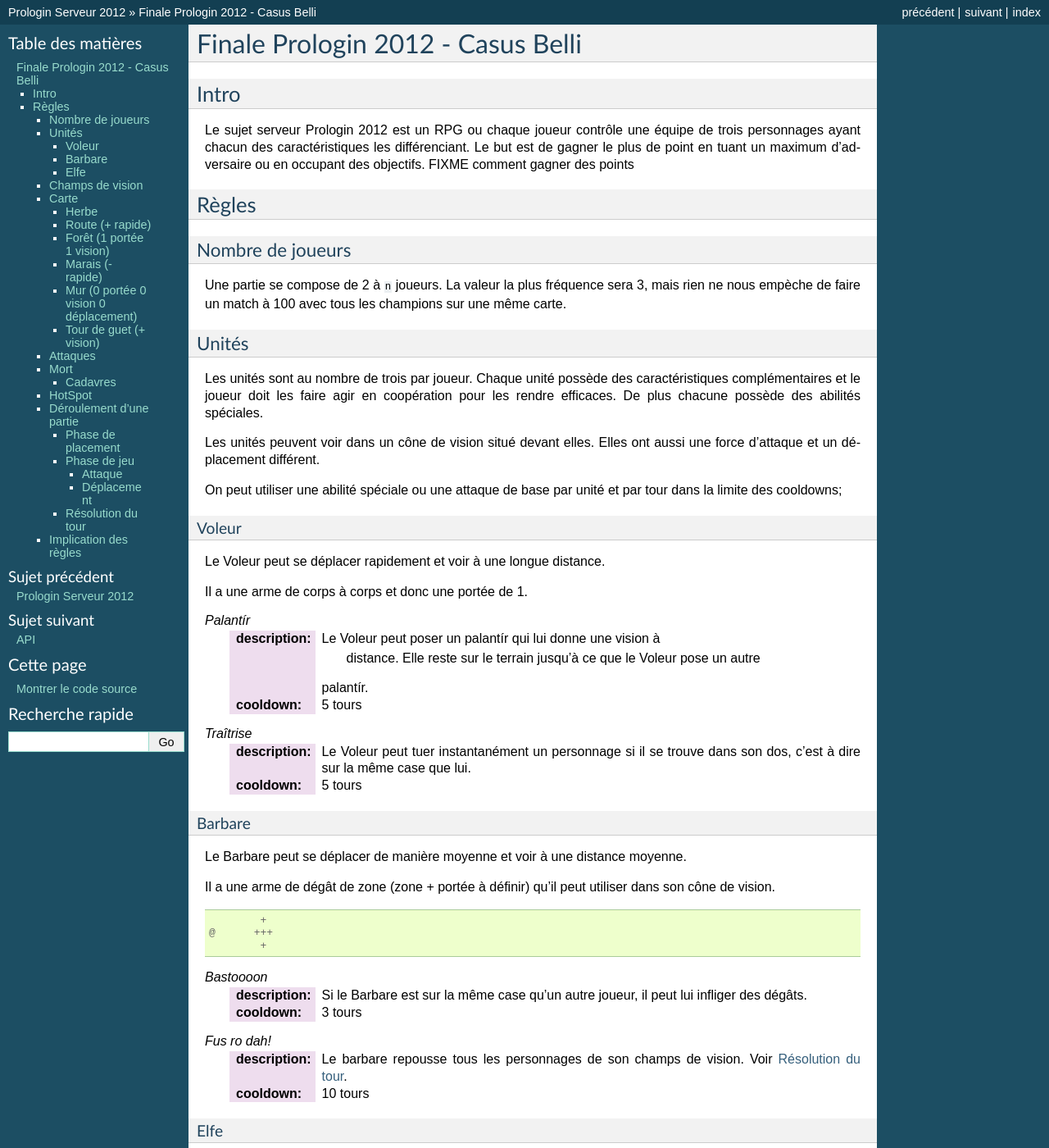
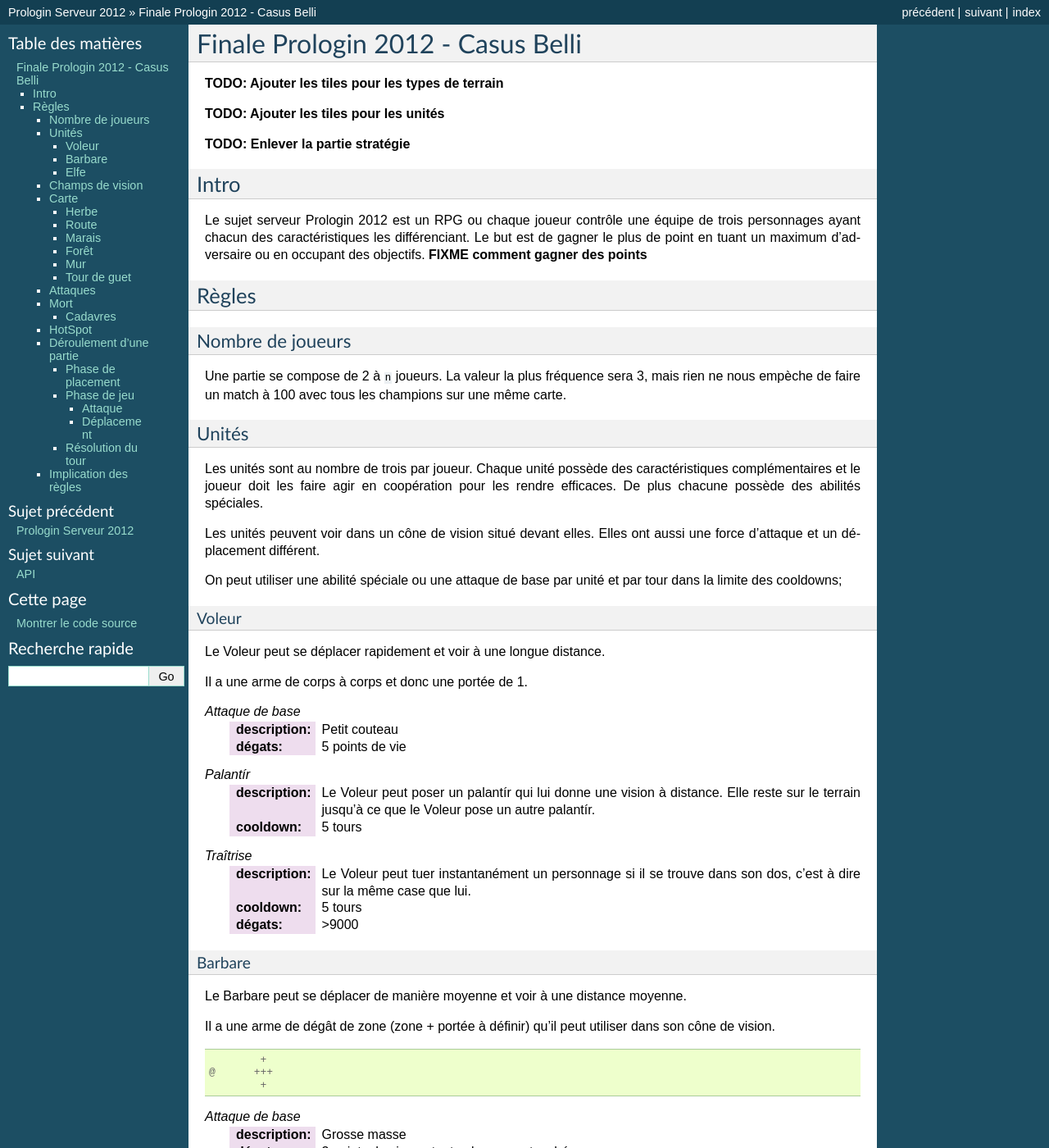
Before and after one commit to prologin/prologin2012, a Sphinx documentation site: the page built from doc/serveur.rst, in a window 1280 px wide and 1400 px high. Shown: the whole window at 82% size. Built offline with Sphinx 7.4.7, drawn with Linux system fonts in a browser that asks for light colours; some of the changed text lies outside the part shown.

Commit message:
doc/serveur.rst: ajout attaques de base

```diff
--- a/doc/serveur.rst
+++ b/doc/serveur.rst
@@ -1,6 +1,12 @@
 ==================================
 Finale Prologin 2012 - Casus Belli
 ==================================
+
+**TODO: Ajouter les tiles pour les types de terrain**
+
+**TODO: Ajouter les tiles pour les unités**
+
+**TODO: Enlever la partie stratégie**
 
 -----
 Intro
@@ -9,7 +15,7 @@
 Le sujet serveur Prologin 2012 est un RPG ou chaque joueur contrôle une équipe
 de trois personnages ayant chacun des caractéristiques les différenciant. Le
 but est de gagner le plus de point en tuant un maximum d'adversaire ou en
-occupant des objectifs. FIXME comment gagner des points
+occupant des objectifs. **FIXME comment gagner des points**
 
 ------
 Règles
@@ -43,16 +49,21 @@
 
 Il a une arme de corps à corps et donc une portée de 1.
 
+*Attaque de base*
+  :description: Petit couteau
+  :dégats: 5 points de vie
+
 *Palantír*
   :description: Le Voleur peut poser un palantír qui lui donne une vision à
     distance. Elle reste sur le terrain jusqu'à ce que le Voleur pose un autre
-   palantír.
+    palantír.
   :cooldown: 5 tours
 
 *Traîtrise*
   :description: Le Voleur peut tuer instantanément un personnage si il se
     trouve dans son dos, c'est à dire sur la même case que lui.
   :cooldown: 5 tours
+  :dégats: >9000
 
 Barbare
 -------
@@ -67,6 +78,10 @@
           +
   @      +++
           +
+
+*Attaque de base*
+  :description: Grosse masse
+  :dégats: 3 points de vie sur toutes les cases touchées
 
 *Bastoooon*
   :description: Si le Barbare est sur la même case qu'un autre joueur, il peut
@@ -83,9 +98,13 @@
 
 L'Elfe peut se déplacer de manière lente et voir à une distance moyenne.
 
-Il peut tirer sur toutes les cases visibles qui ne sont pas dans *son* cône de
-vision. C'est à dire qu'il peut tirer dans le champs de vision des autres
-personnage de son équipe.
+Il peut tirer sur toutes les cases visibles par le membres de son équipe. C'est
+à dire qu'il peut tirer dans le champs de vision des autres personnage de son
+équipe.
+
+*Attaque de base*
+  :description: Arc
+  :dégats: 2 points de vie
 
 *I see what you did there.*
   :description: Le tireur d'élite peut réveler une zone (géométrie à définir)
@@ -162,17 +181,27 @@
 
 Zone normale.
 
+Route
+-----
 
-Route (+ rapide)
------------------------------------------
+*Plus rapide*
 
 Les personnages sur une route peuvent se déplacer deux fois plus rapidement que
 sur l'herbe, c'est à dire qu'ils consoment 1 point de déplacement au lieu de
 2.
 
+Marais
+------
 
-Forêt (1 portée 1 vision)
--------------------------
+*Moins rapide*
+
+Un personnage qui veut se déplacer dans un marais doit dépenser quatre points
+par case traversée.
+
+Forêt
+-----
+
+*Vision réduite à 1, camouflage*
 
 Un personnage qui regarde vers la foret ne peut voir qu'une seule case en face
 de lui et un personnage hors de la foret ne peut pas voir l'intérieur de
@@ -221,19 +250,27 @@
     .....
      .@.
 
-Marais (- rapide)
------------------
+Mur
+---
 
-Un personnage qui veut se déplacer dans un marais doit dépenser quatre points
-par case traversée.
-
-Mur (0 portée 0 vision 0 déplacement)
--------------------------------------
+*Infranchissable*
 
 Un mur est une case opaque et infranchissable.
 
-Tour de guet (+ vision)
---------------------------------
+Tour de guet
+------------
+
+*Vision agrandie*
+
+::
+
+  .......
+  .......
+  .......
+  ...@...
+  .......
+  .......
+  .......
 
 Un personnage sur une tour de guet gagne une vision circulaire de même taille
 que sa vision naturelle.
```
